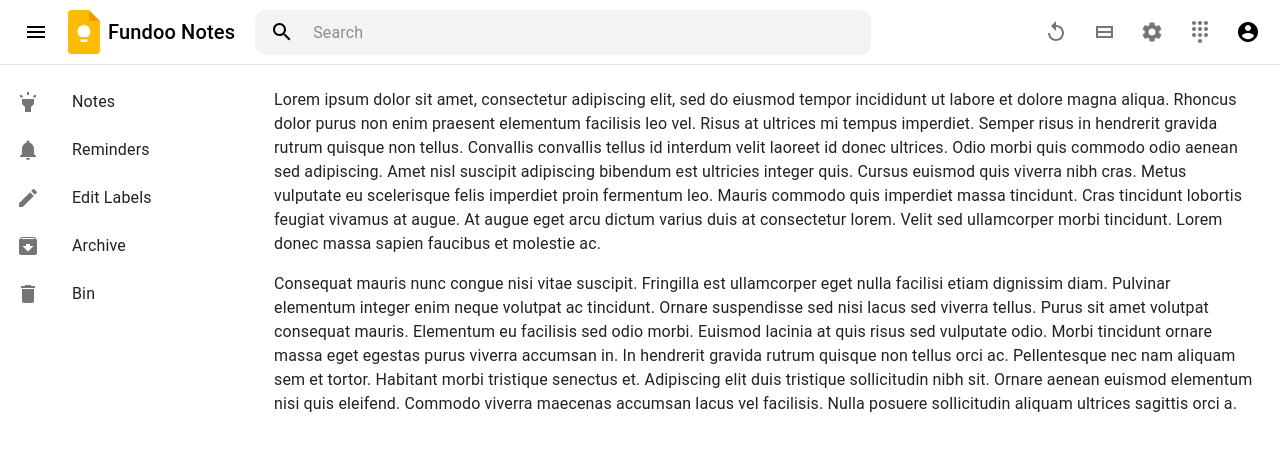
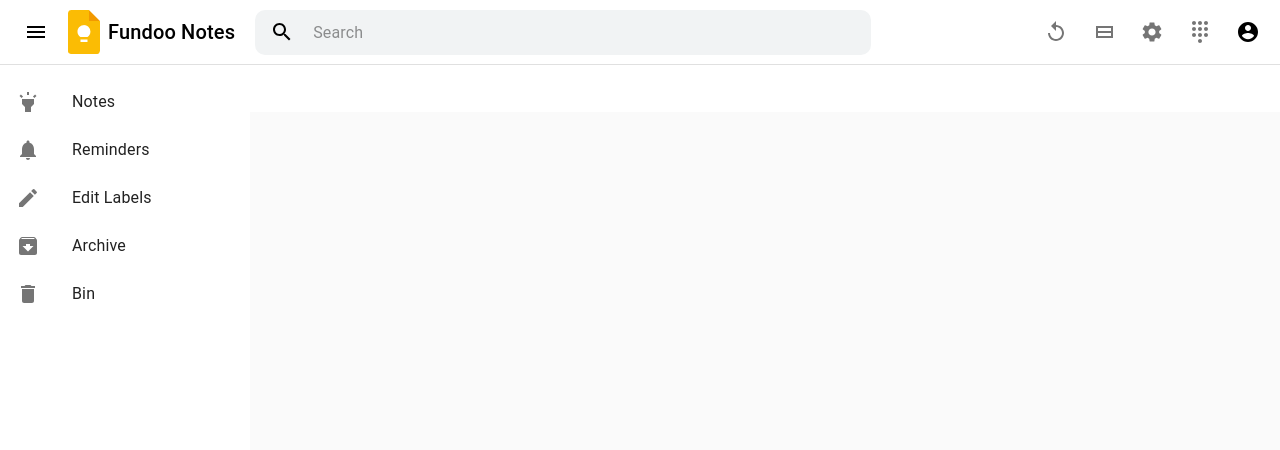
Before and after one commit to soham874/Fundoo, a React (Create React App) app: page /dashboard in a window 1280 px wide. Shown: the top 450 px of the page. Built offline with nearby package versions, Linux system fonts and the light colour scheme.

Commit message:
Refactored : Fixed bugs

```diff
--- a/src/Components/Dashboard/Dashboard.jsx
+++ b/src/Components/Dashboard/Dashboard.jsx
@@ -306,29 +306,7 @@ export default function Dashboard() {
             </Drawer>
             <main className={classes.content}>
                 <div className={classes.toolbar} />
-                <Typography paragraph>
-                    Lorem ipsum dolor sit amet, consectetur adipiscing elit, sed do eiusmod tempor incididunt
-                    ut labore et dolore magna aliqua. Rhoncus dolor purus non enim praesent elementum
-                    facilisis leo vel. Risus at ultrices mi tempus imperdiet. Semper risus in hendrerit
-                    gravida rutrum quisque non tellus. Convallis convallis tellus id interdum velit laoreet id
-                    donec ultrices. Odio morbi quis commodo odio aenean sed adipiscing. Amet nisl suscipit
-                    adipiscing bibendum est ultricies integer quis. Cursus euismod quis viverra nibh cras.
-                    Metus vulputate eu scelerisque felis imperdiet proin fermentum leo. Mauris commodo quis
-                    imperdiet massa tincidunt. Cras tincidunt lobortis feugiat vivamus at augue. At augue eget
-                    arcu dictum varius duis at consectetur lorem. Velit sed ullamcorper morbi tincidunt. Lorem
-                    donec massa sapien faucibus et molestie ac.
-        </Typography>
-                <Typography paragraph>
-                    Consequat mauris nunc congue nisi vitae suscipit. Fringilla est ullamcorper eget nulla
-                    facilisi etiam dignissim diam. Pulvinar elementum integer enim neque volutpat ac
-                    tincidunt. Ornare suspendisse sed nisi lacus sed viverra tellus. Purus sit amet volutpat
-                    consequat mauris. Elementum eu facilisis sed odio morbi. Euismod lacinia at quis risus sed
-                    vulputate odio. Morbi tincidunt ornare massa eget egestas purus viverra accumsan in. In
-                    hendrerit gravida rutrum quisque non tellus orci ac. Pellentesque nec nam aliquam sem et
-                    tortor. Habitant morbi tristique senectus et. Adipiscing elit duis tristique sollicitudin
-                    nibh sit. Ornare aenean euismod elementum nisi quis eleifend. Commodo viverra maecenas
-                    accumsan lacus vel facilisis. Nulla posuere sollicitudin aliquam ultrices sagittis orci a.
-        </Typography>
+
             </main>
         </div>
     );
```
Also changed, not shown: 1 other file (tests, documents, lock files or other folders).
